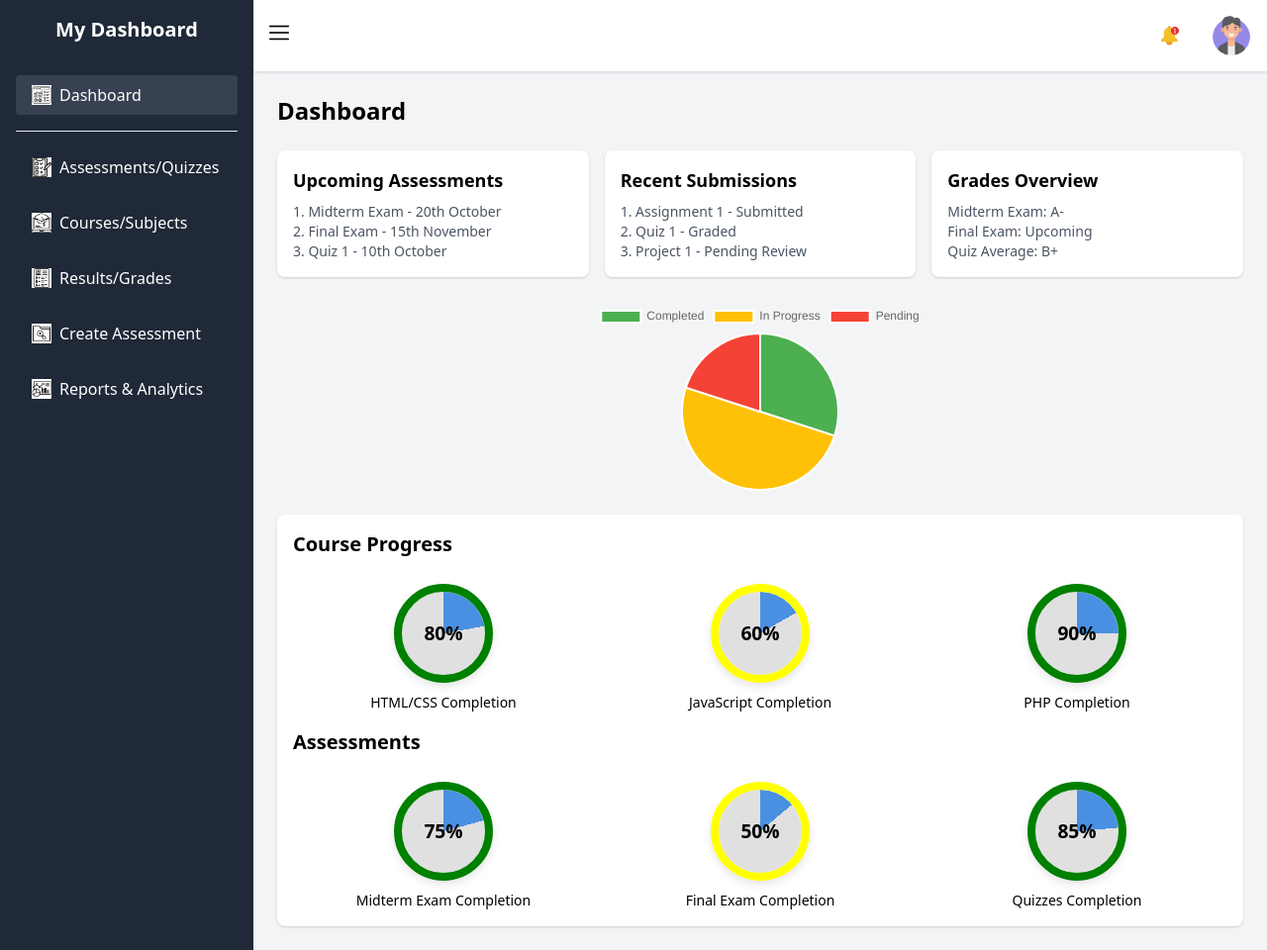
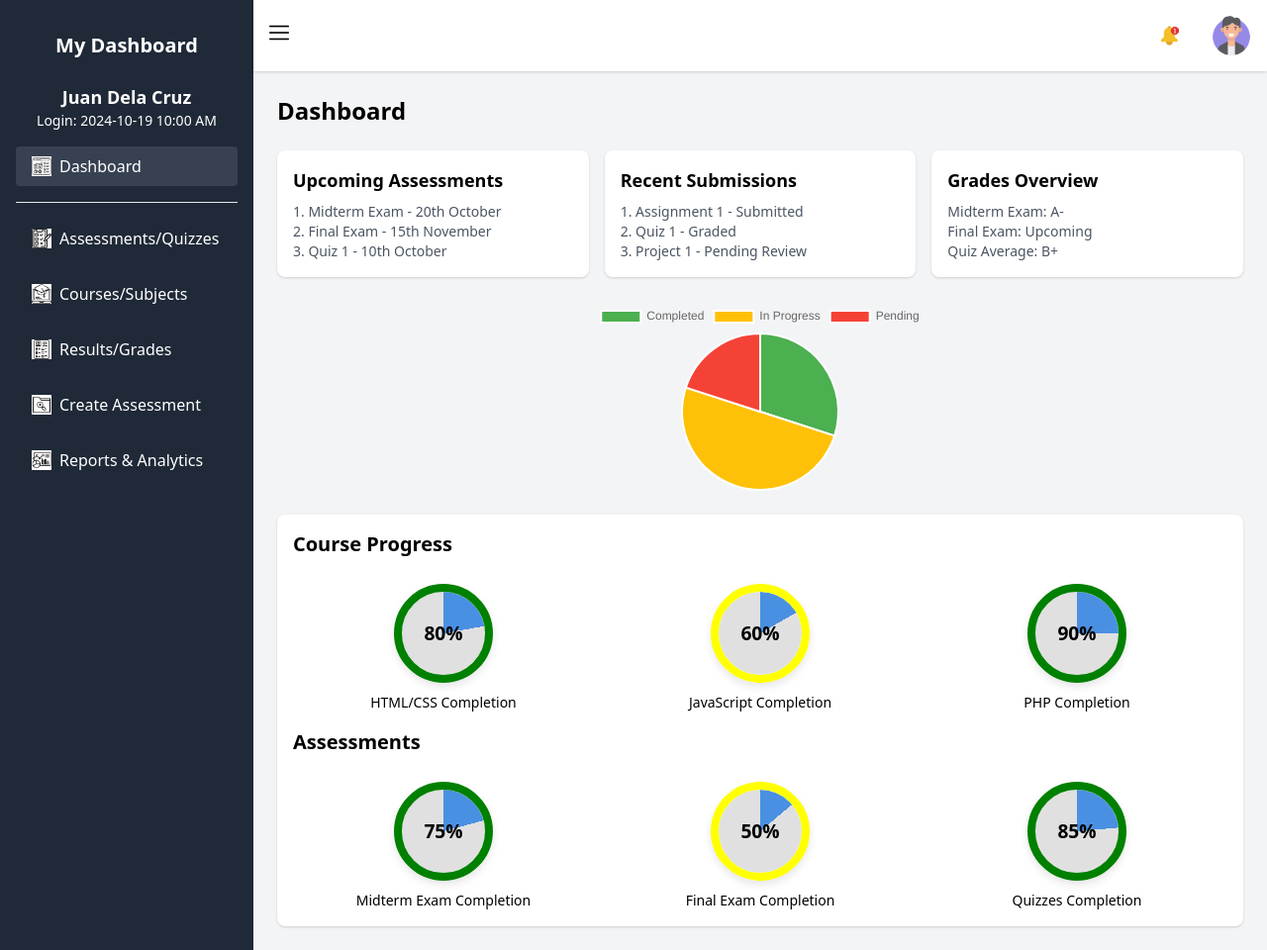
Before and after one commit to GitAddWindel/PROJECT_2025, a PHP site: page / in a window 1280 px wide. Shown: the whole page at 99% size. Run offline with PHP 8.4, Linux system fonts and the light colour scheme.

Commit message:
Update UI 10/19/24

```diff
--- a/public/index.php
+++ b/public/index.php
@@ -17,7 +17,28 @@
 
             <!-- Sidebar (toggled for mobile view) -->
             <aside id="sidebar" class="w-64 bg-gray-800 text-white hidden md:block">
-                <div class="p-4 text-center font-bold text-xl">My Dashboard</div>
+            <div class="container mt-4">
+                <div class="row">
+
+                    <!-- Right Side: Dashboard Title -->
+                    <div class="col-md-8 d-flex align-items-center justify-content-center">
+                    <div class="p-4 text-center font-bold text-xl">
+                        My Dashboard
+                    </div>
+                    </div>
+
+                    <!-- Left Side: Fullname, Login Date/Time -->
+                    <div class="col-md-4 d-flex flex-column justify-content-center align-items-center">
+                    <div class="mt-2 text-center">
+                        <p class="font-bold text-lg">Juan Dela Cruz</p>
+                        <p class="text-sm text-muted">Login: 2024-10-19 10:00 AM</p>
+                    </div>
+                    </div>
+
+                </div>
+                </div>
+
+
                 <nav>
                     <ul class="space-y-4 p-4">
                         <li>
```
